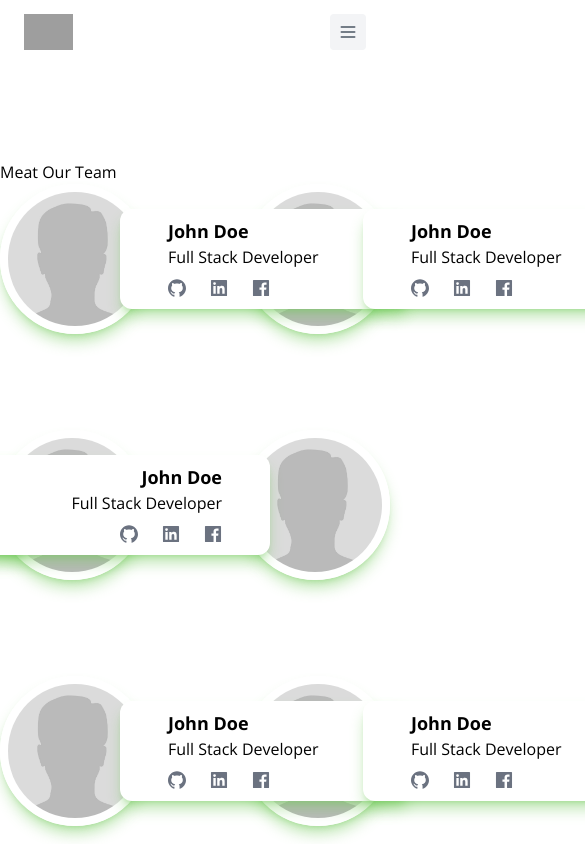
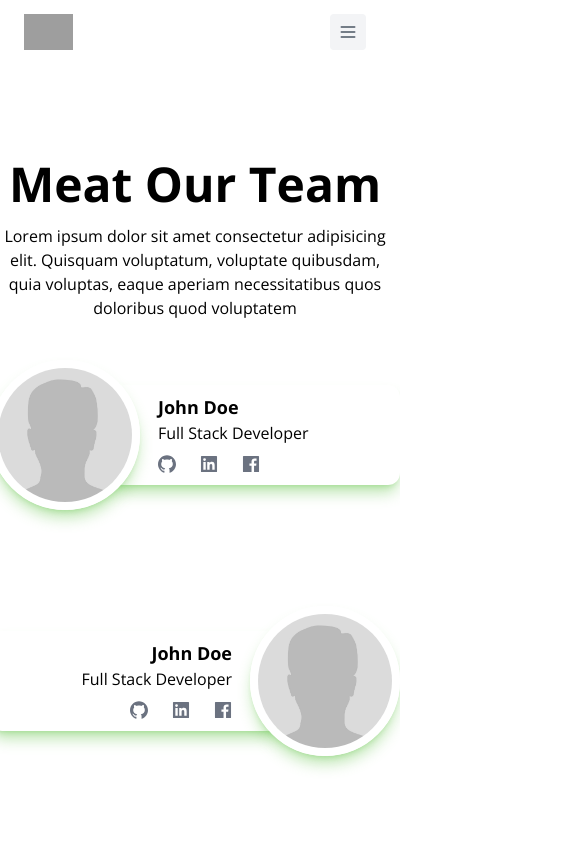
Before and after one commit to meraj2085/dino-hr, a Next.js app: page / in a window 390 px wide. Shown: the top 844 px of the page, 585 px wide, since content can reach past the window. Built offline with nearby package versions, Linux system fonts and the light colour scheme; no server answers; grey boxes are pictures that could not be loaded.

Commit message:
meetOurTeam: responsive done

```diff
--- a/src/components/MeatOurTeam.tsx
+++ b/src/components/MeatOurTeam.tsx
@@ -7,12 +7,76 @@ import {
 } from "@ant-design/icons";
 import Link from "next/link";
 
+const TeamMemberDetails = [
+  {
+    name: "John Doe",
+    designation: "Full Stack Developer",
+    image: profileImg,
+    social: {
+      facebook: "https://www.facebook.com",
+      linkedin: "https://www.linkedin.com",
+      github: "https://www.github.com",
+    },
+  },
+  {
+    name: "John Doe",
+    designation: "Full Stack Developer",
+    image: profileImg,
+    social: {
+      facebook: "https://www.facebook.com",
+      linkedin: "https://www.linkedin.com",
+      github: "https://www.github.com",
+    },
+  },
+  {
+    name: "John Doe",
+    designation: "Full Stack Developer",
+    image: profileImg,
+    social: {
+      facebook: "https://www.facebook.com",
+      linkedin: "https://www.linkedin.com",
+      github: "https://www.github.com",
+    },
+  },
+  {
+    name: "John Doe",
+    designation: "Full Stack Developer",
+    image: profileImg,
+    social: {
+      facebook: "https://www.facebook.com",
+      linkedin: "https://www.linkedin.com",
+      github: "https://www.github.com",
+    },
+  },
+  {
+    name: "John Doe",
+    designation: "Full Stack Developer",
+    image: profileImg,
+    social: {
+      facebook: "https://www.facebook.com",
+      linkedin: "https://www.linkedin.com",
+      github: "https://www.github.com",
+    },
+  },
+  {
+    name: "John Doe",
+    designation: "Full Stack Developer",
+    image: profileImg,
+    social: {
+      facebook: "https://www.facebook.com",
+      linkedin: "https://www.linkedin.com",
+      github: "https://www.github.com",
+    },
+  },
+];
+
 const TeamMember = ({
   name,
   designation,
   image,
   social,
   reversed = false,
+  mobile = false,
 }: {
   name: string;
   designation: string;
@@ -23,26 +87,35 @@ const TeamMember = ({
     github: string;
   };
   reversed?: boolean;
+  mobile?: boolean;
 }) => {
   return (
-    <div className={`flex  ${!reversed ? "justify-start" : "justify-end"}`}>
+    <div
+      className={`flex justify-center  ${
+        !reversed ? "md:justify-start" : "md:justify-end"
+      }`}
+    >
       <Image
-        className={`rounded-full max-w-[150px] border-8 border-white shadow-lg shadow-[#6ec7567d] z-0 ${
-          !reversed ? "order-first" : "order-last"
-        }`}
+        className={`rounded-full max-w-[150px] border-8 border-white shadow-lg shadow-[#6ec7567d] z-10 ${
+          !reversed ? "md:order-first" : "md:order-last"
+        } ${!mobile ? "order-first" : "order-last"}`}
         src={image}
         width={0}
         height={0}
         alt="Profile image"
       />
       <div
-        className={`flex flex-col justify-center z-10 ${
-          !reversed ? "order-last" : "order-first"
-        }`}
+        className={`flex flex-col justify-center z-0 ${
+          !reversed ? "md:order-last" : "md:order-first"
+        } ${!mobile ? "order-last" : "order-first"}`}
       >
         <div
-          className={`py-2 min-w-[290px] bg-white shadow-lg shadow-[#6ec7567d] rounded-xl ${
+          className={`py-2 min-w-[290px] shadow-lg shadow-[#6ec7567d] rounded-xl ${
             !reversed
+              ? "md:ml-[-30px] md:pl-12 md:text-start"
+              : "md:mr-[-30px] md:pr-12 md:text-end"
+          } ${
+            !mobile
               ? "ml-[-30px] pl-12 text-start"
               : "mr-[-30px] pr-12 text-end"
           }`}
@@ -52,7 +125,9 @@ const TeamMember = ({
           <Link href={social.github}>
             <GithubFilled
               className={`text-gray-500 hover:text-black ${
-                reversed ? "ml-6" : "mr-6"
+                reversed ? "md:ml-6" : "md:mr-6"
+              } ${
+                mobile ? "ml-6" : "mr-6"
               } transition-transform duration-300 transform hover:scale-110`}
               style={{ fontSize: "18px" }}
             />
@@ -60,7 +135,9 @@ const TeamMember = ({
           <Link href={social.linkedin}>
             <LinkedinFilled
               className={`text-gray-500 hover:text-blue-700 ${
-                reversed ? "ml-6" : "mr-6"
+                reversed ? "md:ml-6" : "md:mr-6"
+              } ${
+                mobile ? "ml-6" : "mr-6"
               } transition-transform duration-300 transform hover:scale-110`}
               style={{ fontSize: "18px" }}
             />
@@ -68,7 +145,9 @@ const TeamMember = ({
           <Link href={social.facebook}>
             <FacebookFilled
               className={`text-gray-500 hover:text-blue-800 ${
-                reversed ? "ml-6" : "mr-6"
+                reversed ? "md:ml-6" : "md:mr-6"
+              } ${
+                mobile ? "ml-6" : "mr-6"
               } transition-transform duration-300 transform hover:scale-110`}
               style={{ fontSize: "18px" }}
             />
@@ -82,70 +161,29 @@ const TeamMember = ({
 const MeatOurTeam = () => {
   return (
     <div className="max-w-[1200px] mx-auto my-40">
-      <h1>Meat Our Team</h1>
-      <div className="grid grid-cols-2 gap-24">
-        <TeamMember
-          name="John Doe"
-          designation="Full Stack Developer"
-          image={profileImg}
-          social={{
-            facebook: "https://www.facebook.com",
-            linkedin: "https://www.linkedin.com",
-            github: "https://www.github.com",
-          }}
-        />
-        <TeamMember
-          name="John Doe"
-          designation="Full Stack Developer"
-          image={profileImg}
-          social={{
-            facebook: "https://www.facebook.com",
-            linkedin: "https://www.linkedin.com",
-            github: "https://www.github.com",
-          }}
-        />
-        <TeamMember
-          name="John Doe"
-          designation="Full Stack Developer"
-          image={profileImg}
-          social={{
-            facebook: "https://www.facebook.com",
-            linkedin: "https://www.linkedin.com",
-            github: "https://www.github.com",
-          }}
-          reversed
-        />
-        <TeamMember
-          name="John Doe"
-          designation="Full Stack Developer"
-          image={profileImg}
-          social={{
-            facebook: "https://www.facebook.com",
-            linkedin: "https://www.linkedin.com",
-            github: "https://www.github.com",
-          }}
-          reversed
-        />
-        <TeamMember
-          name="John Doe"
-          designation="Full Stack Developer"
-          image={profileImg}
-          social={{
-            facebook: "https://www.facebook.com",
-            linkedin: "https://www.linkedin.com",
-            github: "https://www.github.com",
-          }}
-        />
-        <TeamMember
-          name="John Doe"
-          designation="Full Stack Developer"
-          image={profileImg}
-          social={{
-            facebook: "https://www.facebook.com",
-            linkedin: "https://www.linkedin.com",
-            github: "https://www.github.com",
-          }}
-        />
+      <h1 className="text-5xl font-extrabold text-center">Meat Our Team</h1>
+      <p className="text-center max-w-2xl mx-auto mt-4 mb-10">
+        Lorem ipsum dolor sit amet consectetur adipisicing elit. Quisquam
+        voluptatum, voluptate quibusdam, quia voluptas, eaque aperiam
+        necessitatibus quos doloribus quod voluptatem
+      </p>
+      <div className="grid grid-cols-1 md:grid-cols-2 gap-24">
+        {TeamMemberDetails.map((member, index) => {
+          const isMobile = index % 2 !== 0;
+          const isReversed = index % 4 >= 2;
+        //   console.log(isReversed, isMobile);
+          return (
+            <TeamMember
+              key={index}
+              name={member.name}
+              designation={member.designation}
+              image={member.image}
+              social={member.social}
+              reversed={isReversed}
+              mobile={isMobile}
+            />
+          );
+        })}
       </div>
     </div>
   );
```
